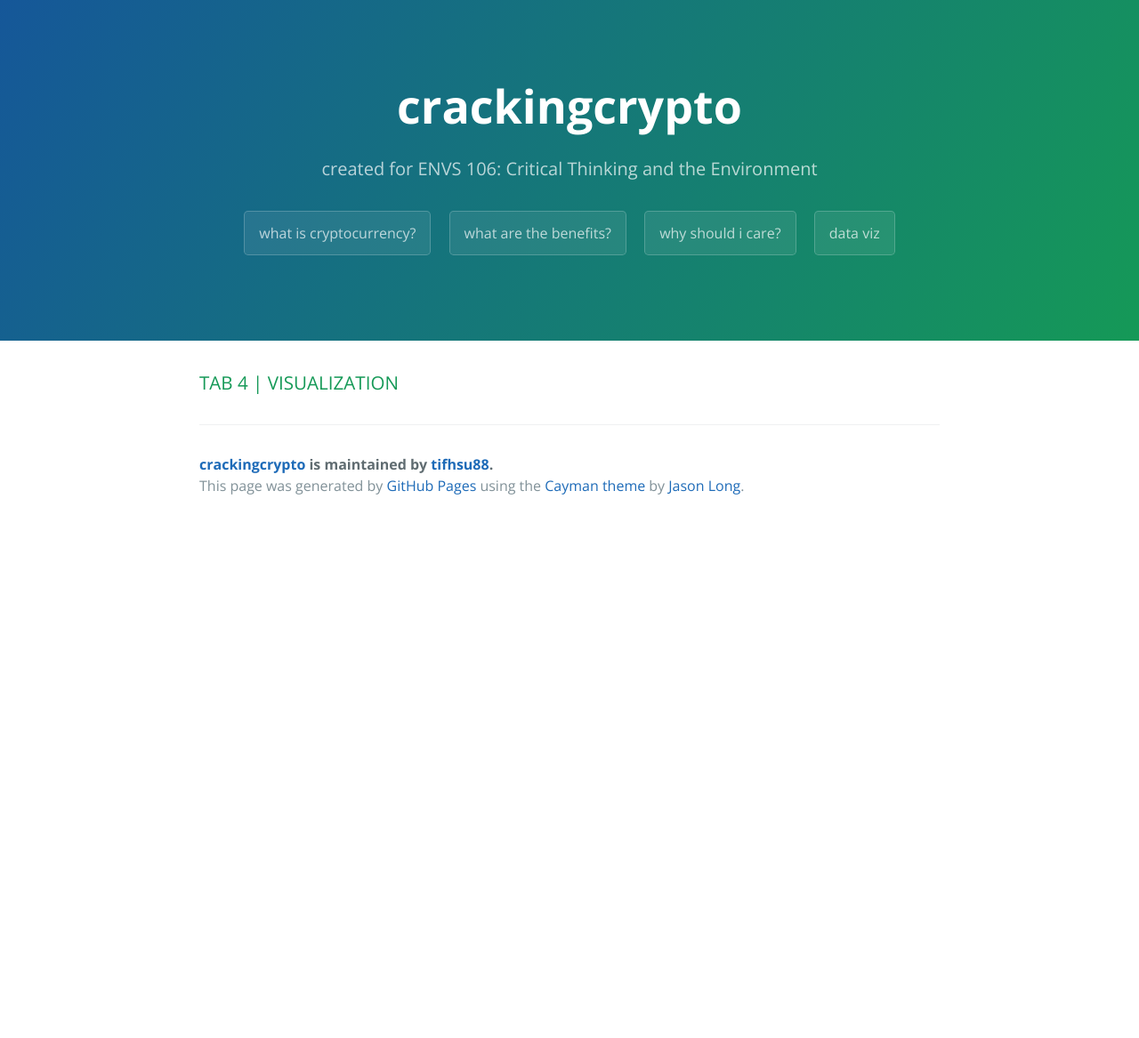
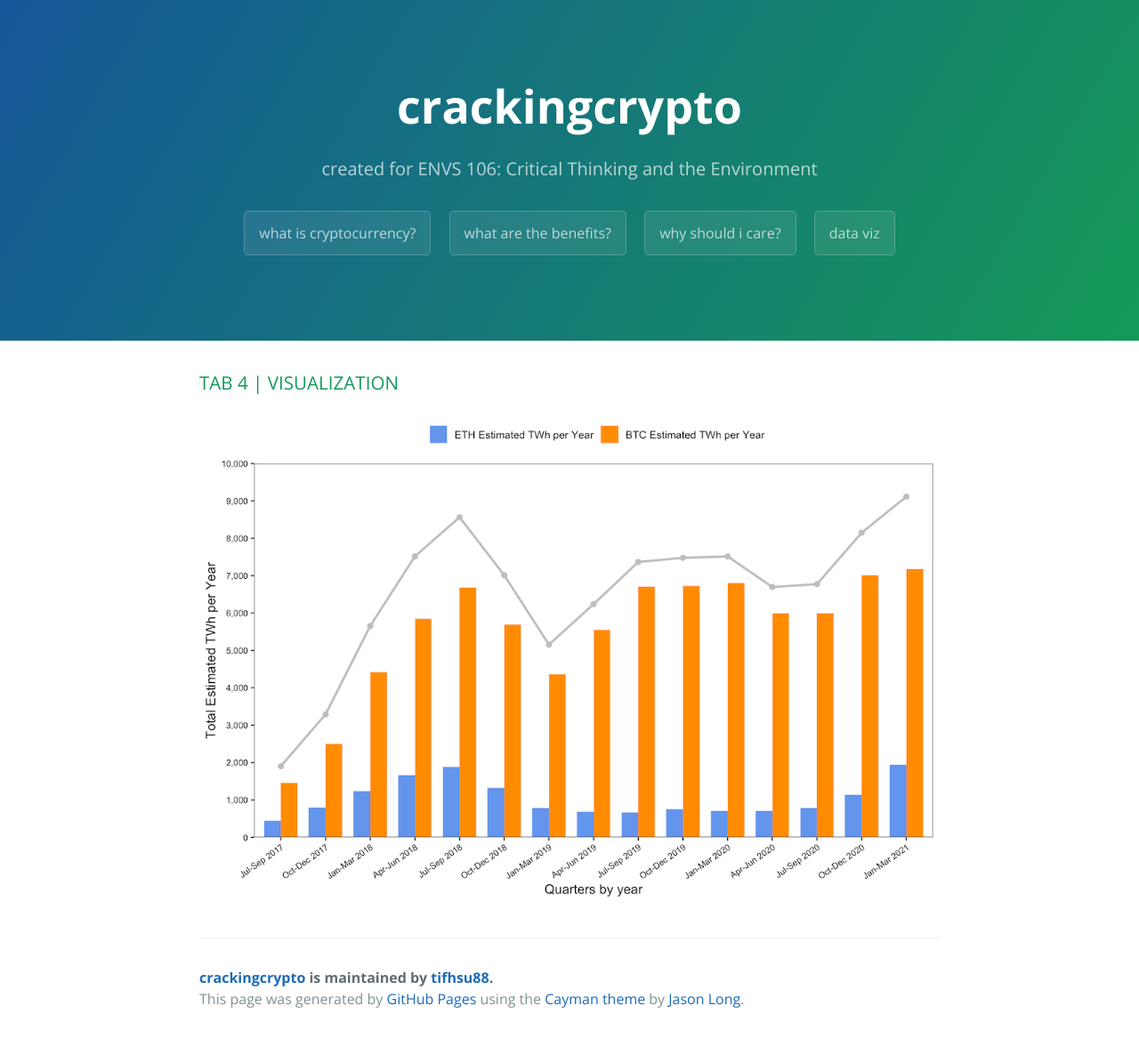
Before and after one commit to tifhsu88/crackingcrypto, a Jekyll site: the page built from tab4.md, in a window 1280 px wide. Shown: the whole page at 89% size. Built offline with Jekyll 4.4.1, drawn with Linux system fonts in a browser that asks for light colours; before the commit the page ends 900 px from its top, so only the background shows below that.

Commit message:
Update tab4.md

```diff
--- a/tab4.md
+++ b/tab4.md
@@ -4,3 +4,5 @@ layout: template
 filename: tab4
 ---
 ### TAB 4 | VISUALIZATION
+
+![data viz](/images/crypto2.png)
```
